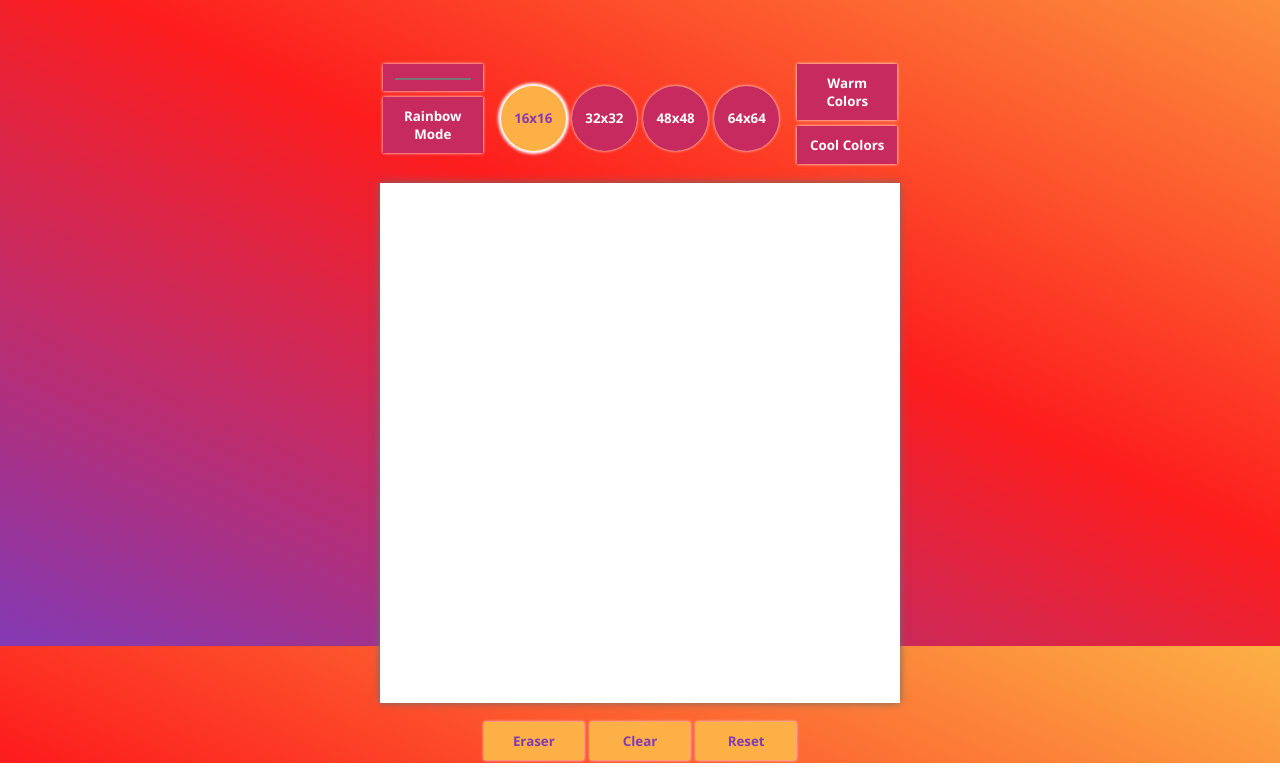
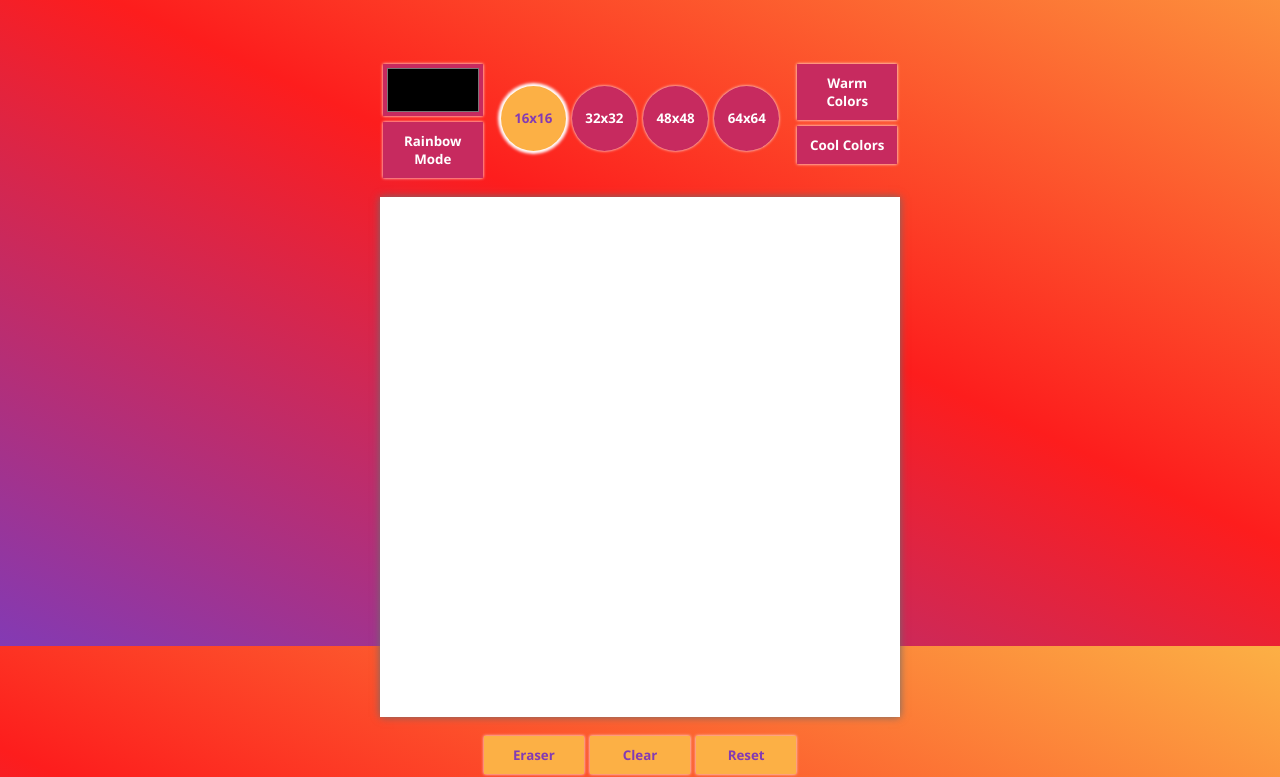
Before and after one commit to arjenvoorend/odin-etch-a-sketch, a plain HTML site: page index.html in a window 1280 px wide. Shown: the part 154-931 px from the top of the page. Drawn offline with Linux system fonts and the light colour scheme.

Commit message:
Fix color picker size

```diff
--- a/style.css
+++ b/style.css
@@ -45,6 +45,11 @@ main {
 .color-btn {
   background-color: #c72a5f;
   color: #fff;
+}
+
+#color-picker {
+  padding: 0 2px;
+  height: 52px;
 }
 
 .color-btn:hover {
```
